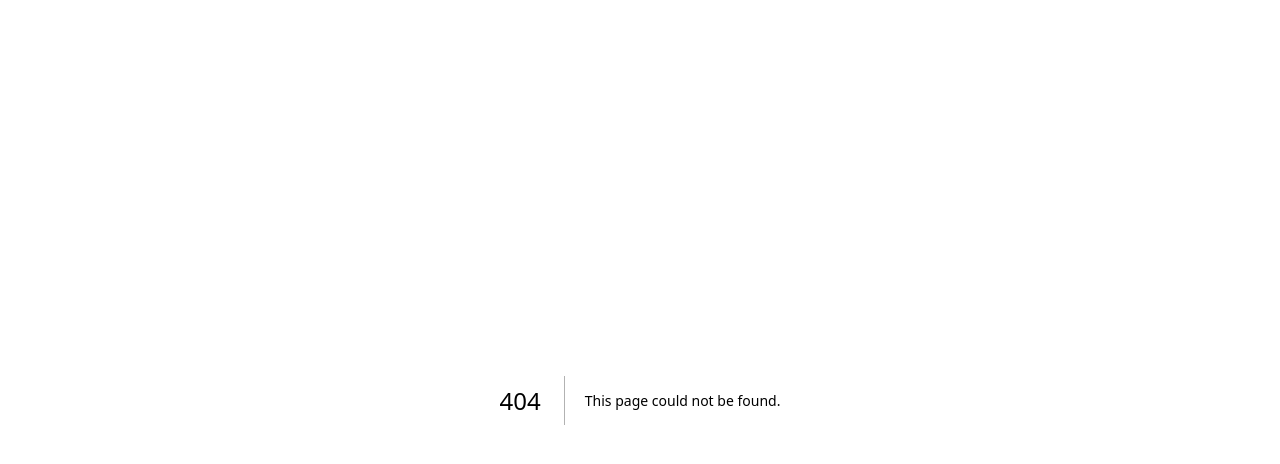
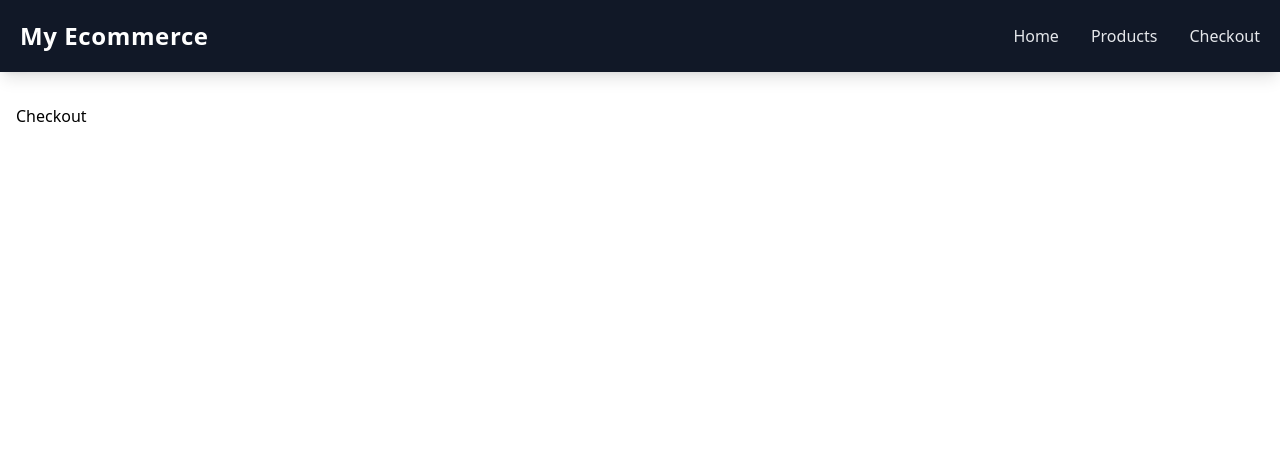
Before and after one commit to HTapia7/ecom-store, a Next.js app: page /checkout in a window 1280 px wide. Before the commit this address had no page. Shown: the top 464 px of the page. Built offline with nearby package versions, Linux system fonts and the light colour scheme.

Commit message:
init project

```diff
--- /dev/null
+++ b/app/checkout/page.tsx
@@ -0,0 +1,3 @@
+export default function Checkout() {
+  return <div>Checkout</div>
+}
--- a/app/globals.css
+++ b/app/globals.css
@@ -1,42 +1,3 @@
-:root {
-  --background: #ffffff;
-  --foreground: #171717;
-}
-
-@media (prefers-color-scheme: dark) {
-  :root {
-    --background: #0a0a0a;
-    --foreground: #ededed;
-  }
-}
-
-html,
-body {
-  max-width: 100vw;
-  overflow-x: hidden;
-}
-
-body {
-  color: var(--foreground);
-  background: var(--background);
-  font-family: Arial, Helvetica, sans-serif;
-  -webkit-font-smoothing: antialiased;
-  -moz-osx-font-smoothing: grayscale;
-}
-
-* {
-  box-sizing: border-box;
-  padding: 0;
-  margin: 0;
-}
-
-a {
-  color: inherit;
-  text-decoration: none;
-}
-
-@media (prefers-color-scheme: dark) {
-  html {
-    color-scheme: dark;
-  }
-}
+@tailwind base;
+@tailwind components;
+@tailwind utilities;
--- a/app/layout.tsx
+++ b/app/layout.tsx
@@ -1,16 +1,7 @@
 import type { Metadata } from "next";
-import { Geist, Geist_Mono } from "next/font/google";
 import "./globals.css";
+import { Navbar } from "@/components/Navbar";
 
-const geistSans = Geist({
-  variable: "--font-geist-sans",
-  subsets: ["latin"],
-});
-
-const geistMono = Geist_Mono({
-  variable: "--font-geist-mono",
-  subsets: ["latin"],
-});
 
 export const metadata: Metadata = {
   title: "Create Next App",
@@ -24,8 +15,11 @@ export default function RootLayout({
 }>) {
   return (
     <html lang="en">
-      <body className={`${geistSans.variable} ${geistMono.variable}`}>
+      <body className="flex min-h-full flex-col bg-white">
+        <Navbar/>
+        <main className="flex-grow container mx-auto px-4 py-8">
         {children}
+        </main>
       </body>
     </html>
   );
--- a/app/page.tsx
+++ b/app/page.tsx
@@ -1,95 +1,15 @@
-import Image from "next/image";
-import styles from "./page.module.css";
+import { stripe } from "@/lib/stripe"
 
-export default function Home() {
+export default async function Home() {
+  const products = await stripe.products.list({
+    expand: ["data.default_price"],
+    limit: 5,
+  })
+  console.log(products)
   return (
-    <div className={styles.page}>
-      <main className={styles.main}>
-        <Image
-          className={styles.logo}
-          src="/next.svg"
-          alt="Next.js logo"
-          width={180}
-          height={38}
-          priority
-        />
-        <ol>
-          <li>
-            Get started by editing <code>app/page.tsx</code>.
-          </li>
-          <li>Save and see your changes instantly.</li>
-        </ol>
 
-        <div className={styles.ctas}>
-          <a
-            className={styles.primary}
-            href="https://vercel.com/new?utm_source=create-next-app&utm_medium=appdir-template&utm_campaign=create-next-app"
-            target="_blank"
-            rel="noopener noreferrer"
-          >
-            <Image
-              className={styles.logo}
-              src="/vercel.svg"
-              alt="Vercel logomark"
-              width={20}
-              height={20}
-            />
-            Deploy now
-          </a>
-          <a
-            href="https://nextjs.org/docs?utm_source=create-next-app&utm_medium=appdir-template&utm_campaign=create-next-app"
-            target="_blank"
-            rel="noopener noreferrer"
-            className={styles.secondary}
-          >
-            Read our docs
-          </a>
-        </div>
-      </main>
-      <footer className={styles.footer}>
-        <a
-          href="https://nextjs.org/learn?utm_source=create-next-app&utm_medium=appdir-template&utm_campaign=create-next-app"
-          target="_blank"
-          rel="noopener noreferrer"
-        >
-          <Image
-            aria-hidden
-            src="/file.svg"
-            alt="File icon"
-            width={16}
-            height={16}
-          />
-          Learn
-        </a>
-        <a
-          href="https://vercel.com/templates?framework=next.js&utm_source=create-next-app&utm_medium=appdir-template&utm_campaign=create-next-app"
-          target="_blank"
-          rel="noopener noreferrer"
-        >
-          <Image
-            aria-hidden
-            src="/window.svg"
-            alt="Window icon"
-            width={16}
-            height={16}
-          />
-          Examples
-        </a>
-        <a
-          href="https://nextjs.org?utm_source=create-next-app&utm_medium=appdir-template&utm_campaign=create-next-app"
-          target="_blank"
-          rel="noopener noreferrer"
-        >
-          <Image
-            aria-hidden
-            src="/globe.svg"
-            alt="Globe icon"
-            width={16}
-            height={16}
-          />
-          Go to nextjs.org →
-        </a>
-      </footer>
+    <div>
+      <h1>Home</h1>
     </div>
   );
 }
--- /dev/null
+++ b/app/products/page.tsx
@@ -0,0 +1,3 @@
+export default function Products() {
+  return <div>Products</div>
+}
--- /dev/null
+++ b/components/Navbar.tsx
@@ -0,0 +1,18 @@
+import Link from "next/link";
+
+export const Navbar = () => {
+  return (
+    <nav className="bg-gray-900 text-gray-200 p-5 shadow-lg">
+      <div className="container mx-auto flex justify-between items-center">
+        <Link href="/" className="text-2xl font-semibold tracking-wide text-white">
+          My Ecommerce
+        </Link>
+        <div className="flex space-x-8">
+          <Link href="/" className="hover:text-blue-400 transition duration-300">Home</Link>
+          <Link href="/products" className="hover:text-blue-400 transition duration-300">Products</Link>
+          <Link href="/checkout" className="hover:text-blue-400 transition duration-300">Checkout</Link>
+        </div>
+      </div>
+    </nav>
+  );
+};
--- /dev/null
+++ b/lib/stripe.ts
@@ -0,0 +1,3 @@
+import Stripe from "stripe";
+
+export const stripe = new Stripe(process.env.STRIPE_SECRET_KEY!);
--- /dev/null
+++ b/postcss.config.js
@@ -0,0 +1,6 @@
+module.exports = {
+  plugins: {
+    tailwindcss: {},
+    autoprefixer: {},
+  },
+}
--- /dev/null
+++ b/postcss.config.mjs
@@ -0,0 +1,6 @@
+const config = {
+  plugins: {
+    "@tailwindcss/postcss": {},
+  },
+};
+export default config;
--- /dev/null
+++ b/tailwind.config.js
@@ -0,0 +1,15 @@
+/** @type {import('tailwindcss').Config} */
+module.exports = {
+  content: [
+    "./app/**/*.{js,ts,jsx,tsx,mdx}",
+    "./pages/**/*.{js,ts,jsx,tsx,mdx}",
+    "./components/**/*.{js,ts,jsx,tsx,mdx}",
+
+    // Or if using `src` directory:
+    "./src/**/*.{js,ts,jsx,tsx,mdx}",
+  ],
+  theme: {
+    extend: {},
+  },
+  plugins: [],
+}
```
Also changed, not shown: package.json (+13 -3 lines), 1 other file (tests, documents, lock files or other folders).
